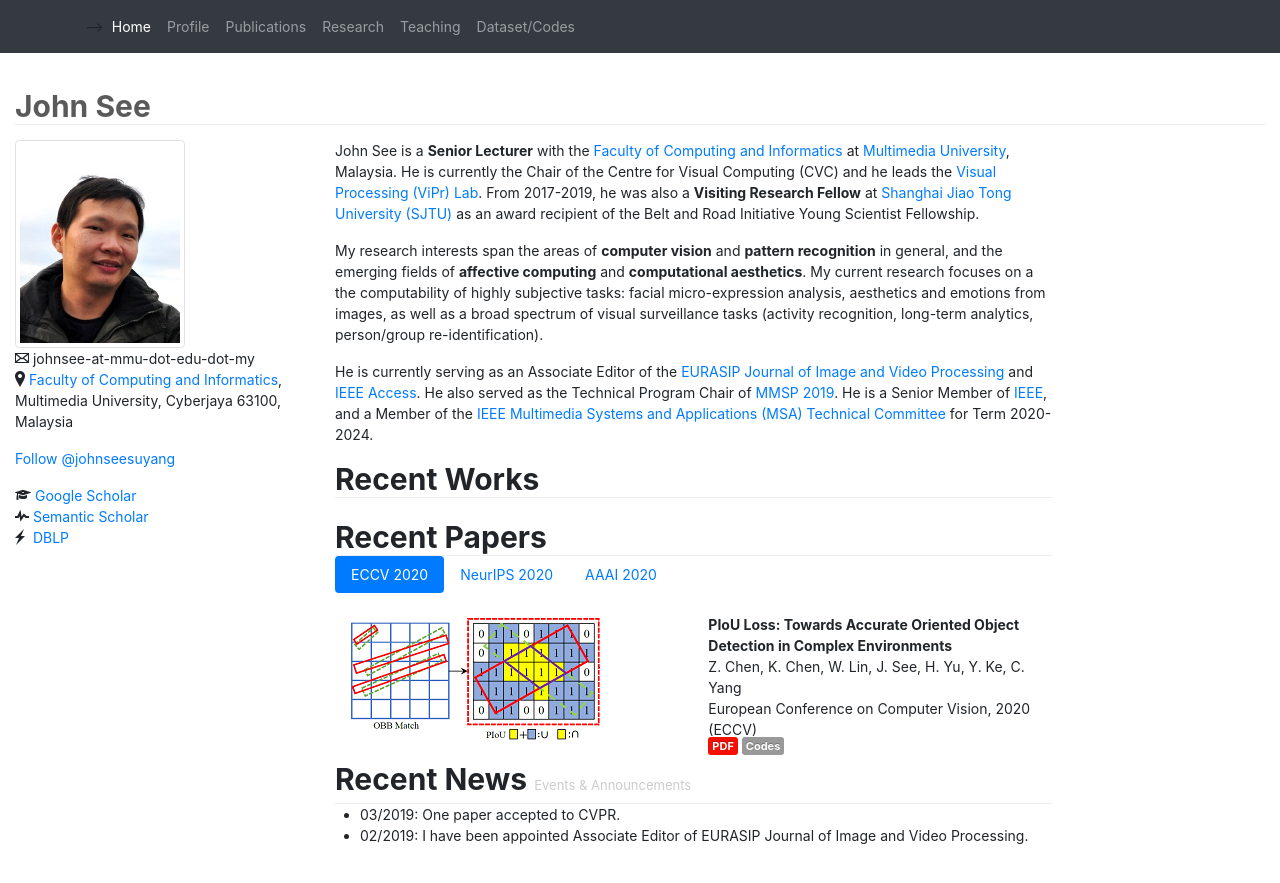
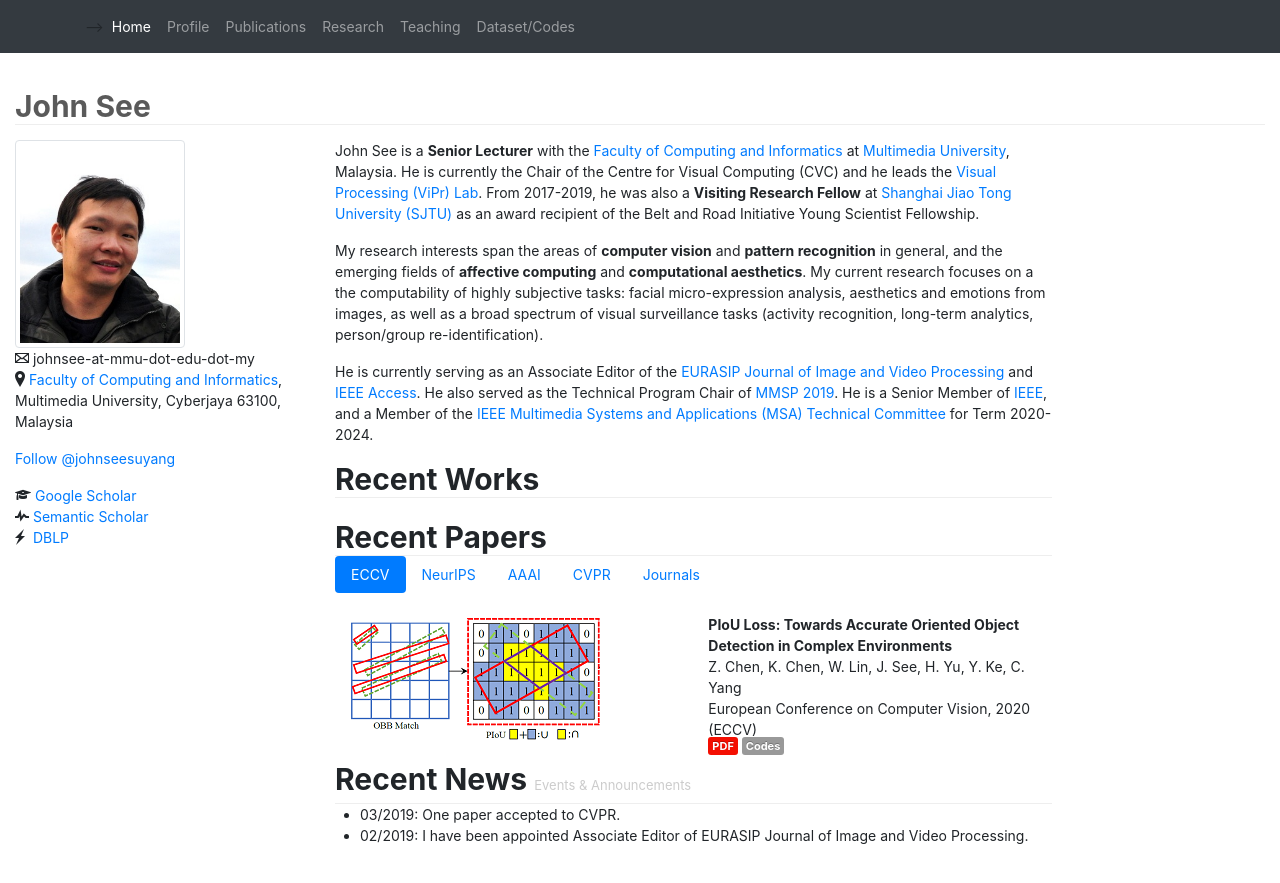
Before and after one commit to john-see/john-see.github.io, a Jekyll site: the page index.html, which Jekyll copies as it is, in a window 1280 px wide. Shown: the top 883 px of the page. Built offline with Jekyll 4.4.1, drawn with Linux system fonts in a browser that asks for light colours; comment, search, counter and statistics services are not loaded.

Commit message:
correct anchor links

```diff
--- a/index.html
+++ b/index.html
@@ -117,9 +117,11 @@
                 <h1>Recent Papers</h1>
             </div>
             <ul id="pills-tab" class="nav nav-pills" role="tablist">
-                <li class="nav-item"><a class="nav-link active" href="#eccv" id="eccv2020" data-toggle="pill">ECCV 2020</a></li>
-                <li class="nav-item" id="neurips2020" data-toggle="pill"><a class="nav-link" href="#neurips" id="neurips2020" data-toggle="pill">NeurIPS 2020</a></li>
-                <li class="nav-item" id="aaai2020" data-toggle="pill"><a class="nav-link" href="#aaai" id="aaai2020" data-toggle="pill">AAAI 2020</a></li>
+                <li class="nav-item"><a class="nav-link active" href="#eccv" id="eccv" data-toggle="pill">ECCV</a></li>
+                <li class="nav-item" id="neurips" data-toggle="pill"><a class="nav-link" href="#neurips" id="neurips" data-toggle="pill">NeurIPS</a></li>
+                <li class="nav-item" id="aaai" data-toggle="pill"><a class="nav-link" href="#aaai" id="aaai" data-toggle="pill">AAAI</a></li>
+                <li class="nav-item" id="cvpr" data-toggle="pill"><a class="nav-link" href="#aaai" id="cvpr" data-toggle="pill">CVPR</a></li>
+                <li class="nav-item" id="journal" data-toggle="pill"><a class="nav-link" href="#journal" id="journal" data-toggle="pill">Journals</a></li>
             </ul>
 
             <div class="tab-content" id="pills-tabContent">
```
